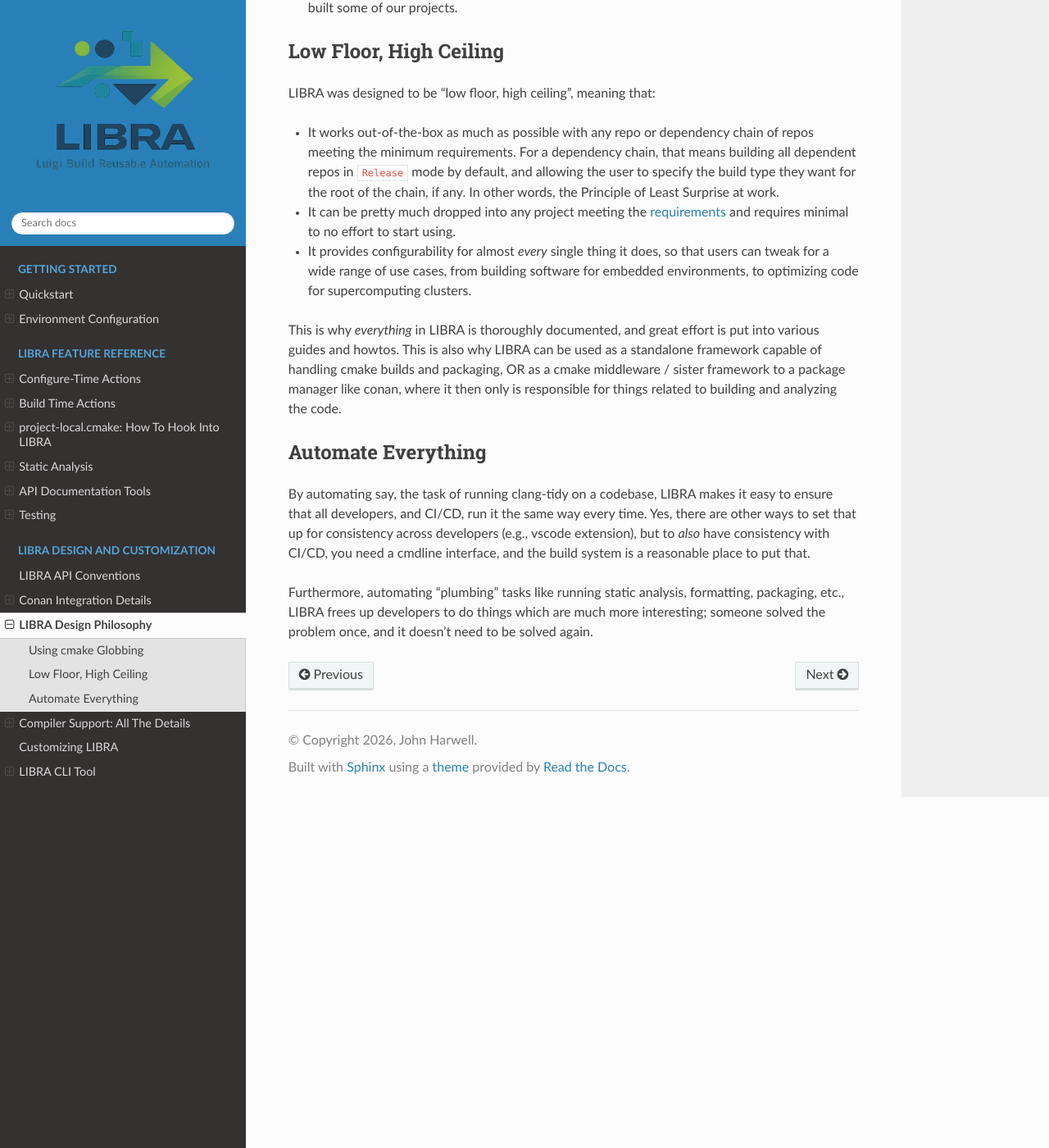
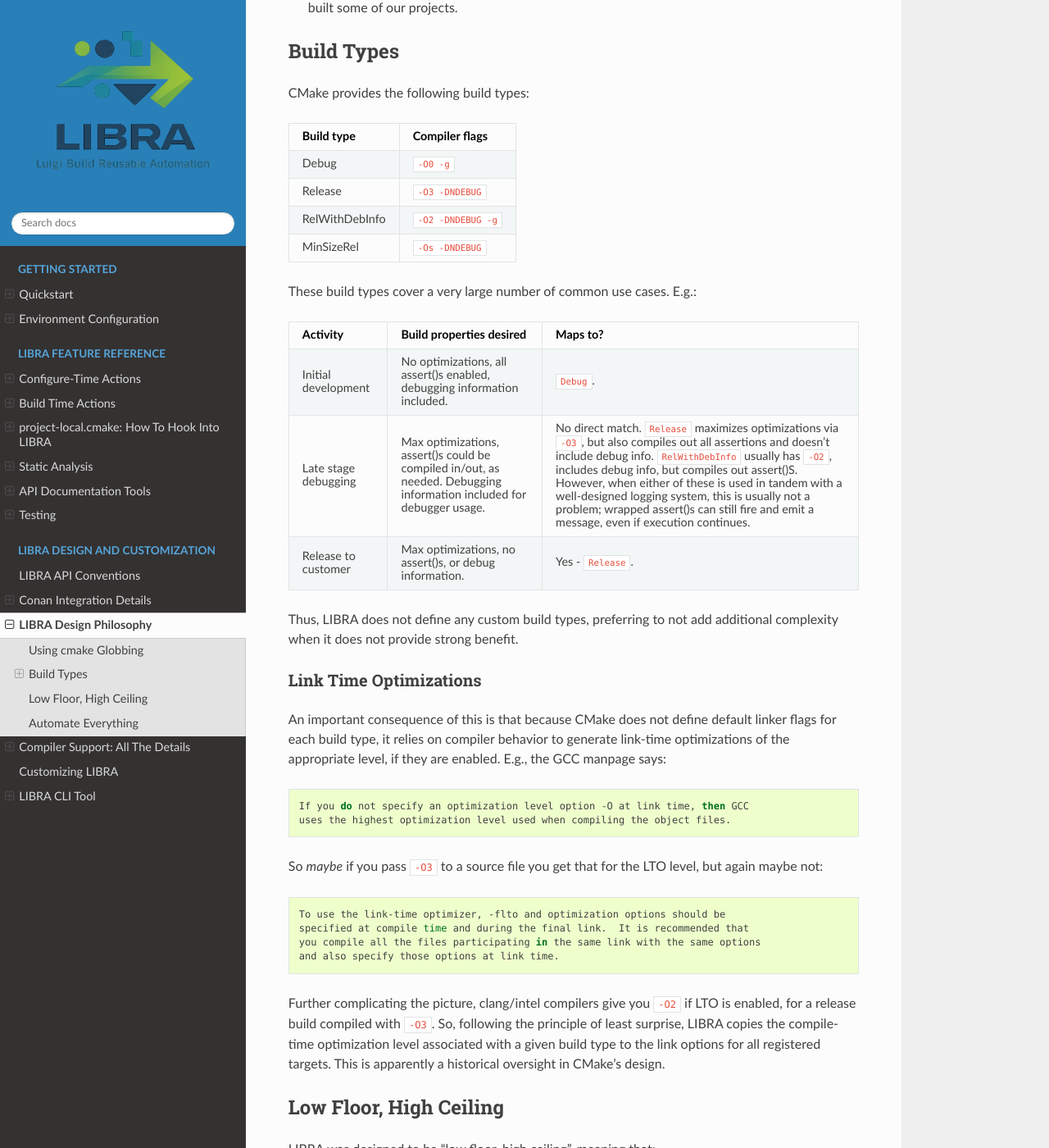
Before and after one commit to jharwell/libra, a Sphinx documentation site: the page built from docs/design/philosophy.rst, in a window 1280 px wide and 1400 px high, scrolled down 1370 px. Shown: the whole window at 82% size. Built offline with Sphinx 7.4.7 and the Read the Docs theme 3.1.0, drawn with Linux system fonts in a browser that asks for light colours.

Commit message:
Remove LIBRA_{OPT_LEVEL,DEBUG_INFO}
- These are already controlled/populated by the default cmake build types, and
  having LIBRA specify them resulted in multiple -O and -g options being present
  on compiler command lines (with LIBRA's being effective because they were
  last).

- Modifying cmake build types to be more what I consider to be idiomatic is not
  a good idea (principle of least surprise), as it would make LIBRA potentially
  not behave the way people expect. Creating one or more custom build types
  instead adds a lot of conceptual complexity to LIBRA, and after exploring
  motivating use cases, there didn't seem to be enough cause to do so. You can
  get like 80% of the use cases I considered directly, and the other ones can be
  achieved with a good logging framework.

- Add code to copy compile-time optimization level to link flags, which cmake
  doesn't do based on build type (go figure).

- This simplified the application of compiler flags considerably, both in
  implementation, and conceptually.

- Overhaul intel's compiler warnings, since they are 99% just the same as
  clang's.

```diff
--- a/docs/conf.py
+++ b/docs/conf.py
@@ -116,14 +116,14 @@
 #
 html_theme = "sphinx_rtd_theme"
 
-plantuml = "java -jar /tmp/plantuml.jar"
-plantuml_url = "https://downloads.sourceforge.net/project/plantuml/plantuml.jar"
+# plantuml = "java -jar /tmp/plantuml.jar"
+# plantuml_url = "https://downloads.sourceforge.net/project/plantuml/plantuml.jar"
 
-if not os.path.exists("/tmp/plantuml.jar"):
-    print("DOCS: Downloading latest plantuml...")
-    response = requests.get(plantuml_url)
-    with open("/tmp/plantuml.jar", "wb") as file:
-        file.write(response.content)
+# if not os.path.exists("/tmp/plantuml.jar"):
+#     print("DOCS: Downloading latest plantuml...")
+#     response = requests.get(plantuml_url)
+#     with open("/tmp/plantuml.jar", "wb") as file:
+#         file.write(response.content)
 
 # Theme options are theme-specific and customize the look and feel of a theme
 # further.  For a list of options available for each theme, see the
--- a/docs/design/cli.rst
+++ b/docs/design/cli.rst
@@ -537,12 +537,10 @@
   [profiles.dev]
   LIBRA_TESTS = "ON"
   LIBRA_SAN = "ASAN+UBSAN"
-  LIBRA_OPT_LEVEL = "-O0"
 
   [profiles.release]
   LIBRA_LTO = "ON"
   LIBRA_NATIVE_OPT = "ON"
-  LIBRA_OPT_LEVEL = "-O3"
 
   [ci]
   upload_coverage = "codecov"
--- a/docs/design/philosophy.rst
+++ b/docs/design/philosophy.rst
@@ -79,6 +79,93 @@
    SAME update in multiple repos because we needed to tweak some aspect of how
    we built some of our projects.
 
+.. _design/philosophy/build-types:
+
+Build Types
+===========
+
+CMake provides the following build types:
+
+.. list-table::
+   :header-rows: 1
+
+   * - Build type
+     - Compiler flags
+
+   * - Debug
+     - ``-O0 -g``
+
+   * - Release
+     - ``-O3 -DNDEBUG``
+
+   * - RelWithDebInfo
+     - ``-O2 -DNDEBUG -g``
+
+   * - MinSizeRel
+     - ``-Os -DNDEBUG``
+
+
+These build types cover a very large number of common use cases. E.g.:
+
+.. list-table::
+   :header-rows: 1
+
+   * - Activity
+     - Build properties desired
+     - Maps to?
+
+   * - Initial development
+     - No optimizations, all assert()s enabled, debugging information included.
+     - ``Debug``.
+
+   * - Late stage debugging
+     - Max optimizations, assert()s could be compiled in/out, as
+       needed. Debugging information included for debugger usage.
+     - No direct match. ``Release`` maximizes optimizations via ``-O3``, but
+       also compiles out all assertions and doesn't include debug
+       info. ``RelWithDebInfo`` usually has ``-O2``, includes debug info, but
+       compiles out assert()S. However, when either of these is used in tandem
+       with a well-designed logging system, this is usually not a problem;
+       wrapped assert()s can still fire and emit a message, even if execution
+       continues.
+
+   * - Release to customer
+     - Max optimizations, no assert()s, or debug information.
+     - Yes - ``Release``.
+
+Thus, LIBRA does not define any custom build types, preferring to not add
+additional complexity when it does not provide strong benefit.
+
+Link Time Optimizations
+-----------------------
+
+An important consequence of this is that because CMake does not define default
+linker flags for each build type, it relies on compiler behavior to generate
+link-time optimizations of the appropriate level, if they are enabled. E.g., the
+GCC manpage says:
+
+.. code-block:: bash
+
+   If you do not specify an optimization level option -O at link time, then GCC
+   uses the highest optimization level used when compiling the object files.
+
+So *maybe* if you pass ``-O3`` to a source file you get that for the LTO level,
+but again maybe not:
+
+.. code-block:: bash
+
+  To use the link-time optimizer, -flto and optimization options should be
+  specified at compile time and during the final link.  It is recommended that
+  you compile all the files participating in the same link with the same options
+  and also specify those options at link time.
+
+
+Further complicating the picture, clang/intel compilers give you ``-O2`` if LTO
+is enabled, for a release build compiled with ``-O3``. So, following the
+principle of least surprise, LIBRA copies the compile-time optimization level
+associated with a given build type to the link options for all registered
+targets. This is apparently a historical oversight in CMake's design.
+
 .. _design/philosophy/floor-ceiling:
 
 Low Floor, High Ceiling
```
Also changed, not shown: docs/design/compilers.rst (+0 -10 lines), docs/usage/configure-time.rst (+10 -13 lines), 11 other files.
